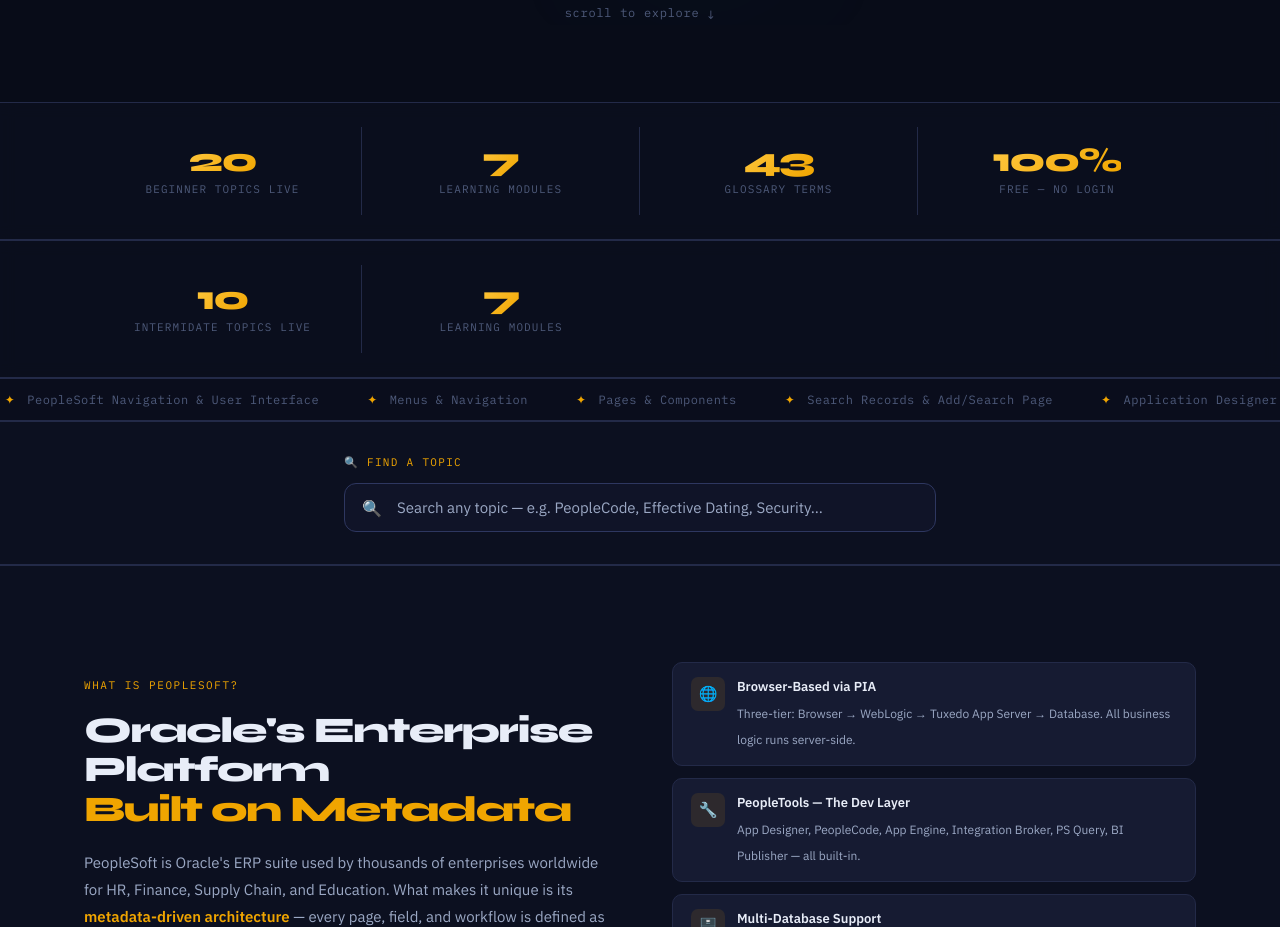
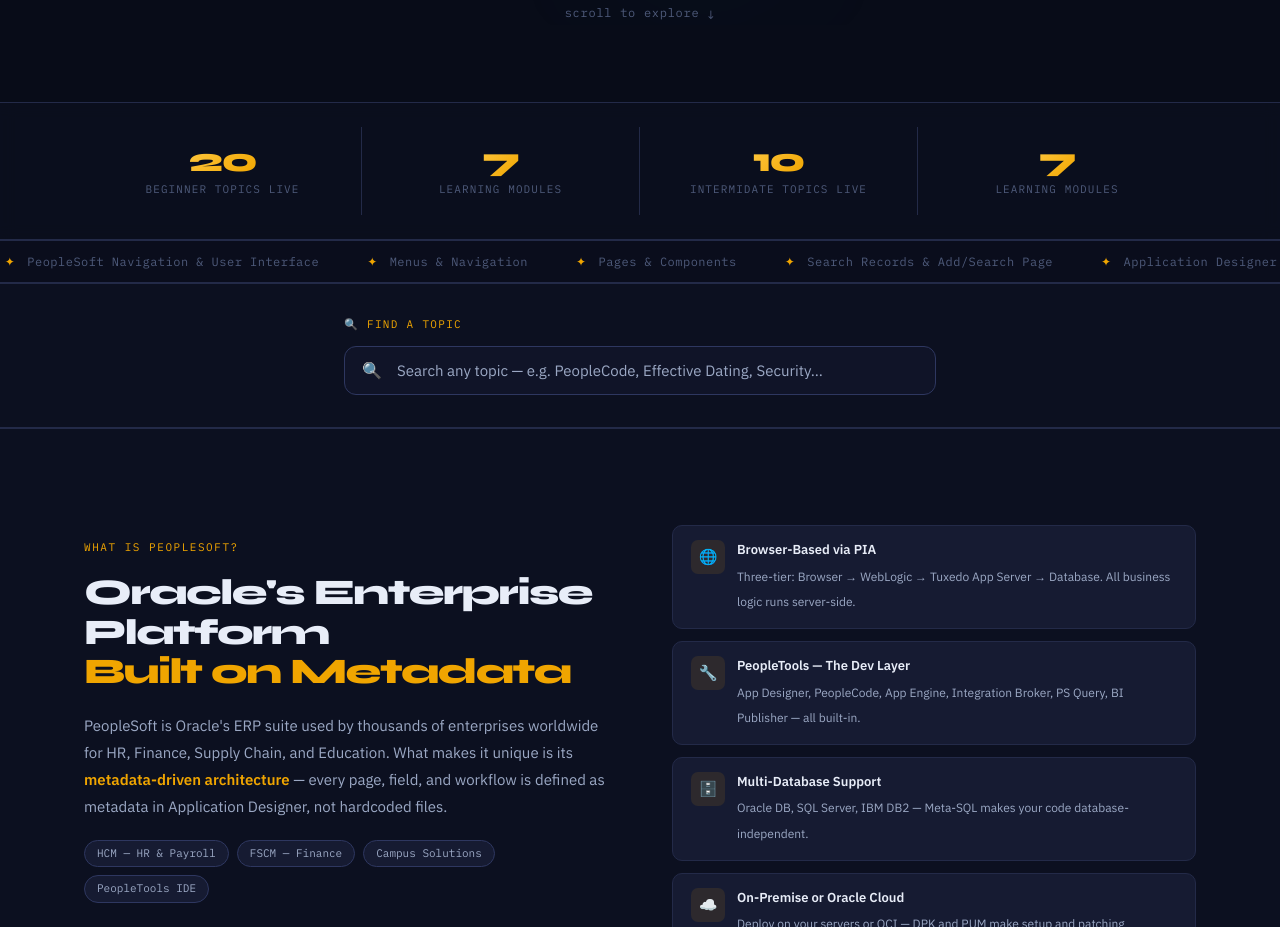
Before and after one commit to tom5252-lucifer/PEOPLESOFT, a plain HTML site: page index.html in a window 1280 px wide. Shown: the part 775-1702 px from the top of the page. Drawn offline with Linux system fonts and the light colour scheme.

Commit message:
index.html

```diff
--- a/index.html
+++ b/index.html
@@ -124,15 +124,6 @@
     <div class="stats-bar__grid">
       <div class="stat-item"><span class="stat-item__number">20</span><span class="stat-item__label">Beginner Topics Live</span></div>
       <div class="stat-item"><span class="stat-item__number">7</span><span class="stat-item__label">Learning Modules</span></div>
-      <div class="stat-item"><span class="stat-item__number">43</span><span class="stat-item__label">Glossary Terms</span></div>
-      <div class="stat-item"><span class="stat-item__number">100%</span><span class="stat-item__label">Free — No Login</span></div>
-    </div>
-  </div>
-</div>
-
-<div class="stats-bar">
-  <div class="container">
-    <div class="stats-bar__grid">
       <div class="stat-item"><span class="stat-item__number">10</span><span class="stat-item__label">Intermidate Topics Live</span></div>
       <div class="stat-item"><span class="stat-item__number">7</span><span class="stat-item__label">Learning Modules</span></div>
     </div>
```
